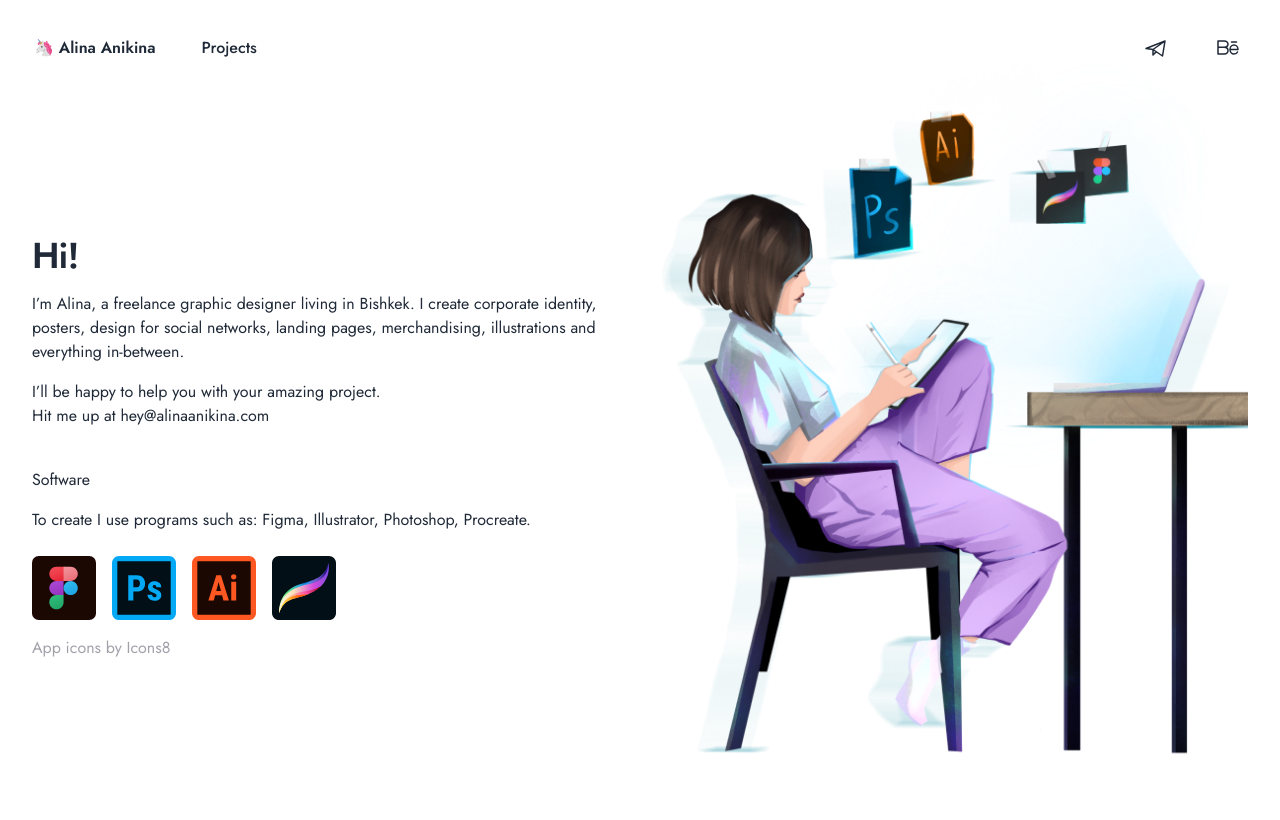
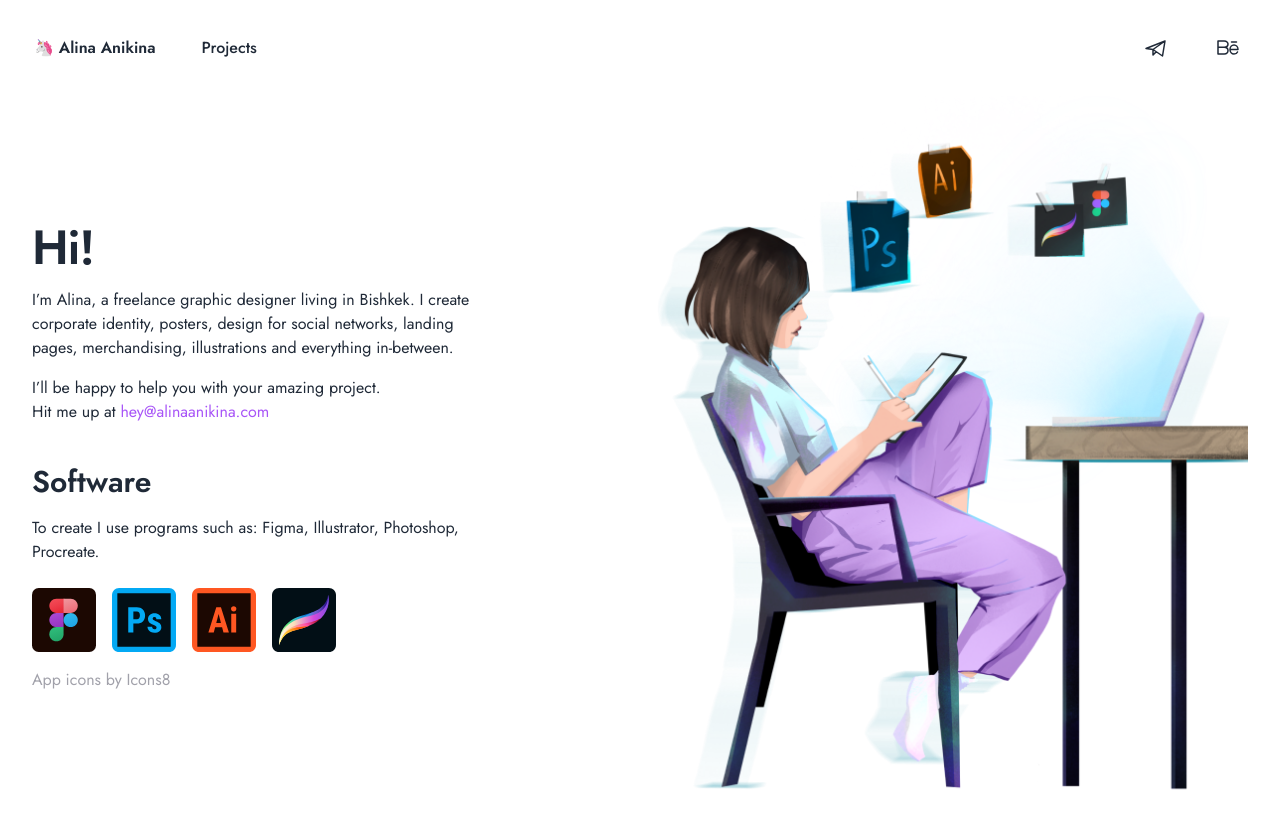
Before and after one commit to ivantusnolobov/alina-anikina-site, a Next.js app: page / in a window 1280 px wide. Built offline with nearby package versions, Linux system fonts and the light colour scheme.

Commit message:
fix font sizing

```diff
--- a/src/components/tag.tsx
+++ b/src/components/tag.tsx
@@ -1,6 +1,6 @@
 const colorMap = new Map([
   ['Art', 'bg-pink-100 text-pink-800'],
-  ['Graphical Design', 'bg-green-100 text-green-800'],
+  ['Graphic Design', 'bg-green-100 text-green-800'],
   ['Digital Design', 'bg-blue-100 text-blue-800'],
 ]);
 
--- a/src/pages/index.tsx
+++ b/src/pages/index.tsx
@@ -1,4 +1,4 @@
-import Link from 'next/link';
+import Link from '@app/components/link';
 import Layout from '@app/components/layout';
 import Image from 'next/image';
 import heroImage from '@public/img/hero-image.png';
@@ -7,8 +7,8 @@ export default function HomePage() {
   return (
     <Layout title="Alina Anikina">
       <main className="container my-auto">
-        <div className="flex flex-col items-center gap-10 md:flex-row">
-          <figure className="max-w-md -ml-6 md:order-last md:flex-1 md:max-w-none lg:-ml-0 lg:-mt-12">
+        <div className="grid gap-8 lg:grid-cols-2">
+          <figure className="-ml-6 lg:order-last lg:ml-0">
             <Image
               src={heroImage}
               width={596}
@@ -17,10 +17,10 @@ export default function HomePage() {
               className="block"
             />
           </figure>
-          <div className=" md:flex-1">
-            <div className="max-w-xl">
+          <div className="flex items-center max-w-md">
+            <div>
               <div className="mb-10">
-                <h1 className="mb-4">Hi!</h1>
+                <h1 className="mb-4 text-4xl font-semibold tracking-tight sm:text-5xl">Hi!</h1>
                 <p className="mb-4">
                   I’m Alina, a freelance graphic designer living in Bishkek. I create corporate
                   identity, posters, design for social networks, landing pages, merchandising,
@@ -29,12 +29,12 @@ export default function HomePage() {
                 <p>I’ll be happy to help you with your amazing project.</p>
                 <p>
                   Hit me up at{' '}
-                  <Link href="mailto:hey@alinaanikina.com">
-                    <a>hey@alinaanikina.com</a>
+                  <Link href="mailto:hey@alinaanikina.com" className="text-purple-500">
+                    hey@alinaanikina.com
                   </Link>
                 </p>
               </div>
-              <h2 className="mb-4">Software</h2>
+              <h2 className="mb-4 text-2xl font-semibold lg:text-3xl">Software</h2>
               <p className="mb-6">
                 To create I use programs such as: Figma, Illustrator, Photoshop, Procreate.
               </p>
--- a/src/pages/projects/index.tsx
+++ b/src/pages/projects/index.tsx
@@ -10,7 +10,7 @@ export default function ProjectsPage({ projects }: InferGetStaticPropsType<typeo
   return (
     <Layout title="Projects by Anikina Alina">
       <main className="container pb-16 pt-14 lg:pt-20 lg:pb-24">
-        <h1 className="max-w-lg mx-auto lg:max-w-none">Projects</h1>
+        <h1 className="mb-4 text-4xl font-semibold tracking-tight sm:text-5xl">Projects</h1>
         <ul className="grid max-w-lg gap-6 mx-auto mt-8 lg:grid-cols-3 lg:max-w-none lg:mt-12">
           {projects.map(({ id, meta }) => (
             <li key={id} className="flex flex-col overflow-hidden rounded-lg shadow">
--- a/src/styles/global.css
+++ b/src/styles/global.css
@@ -34,8 +34,4 @@
   body {
     @apply text-gray-800 antialiased font-sans;
   }
-
-  h1 {
-    @apply text-3xl tracking-tight font-semibold text-gray-800 sm:text-4xl;
-  }
 }
```
